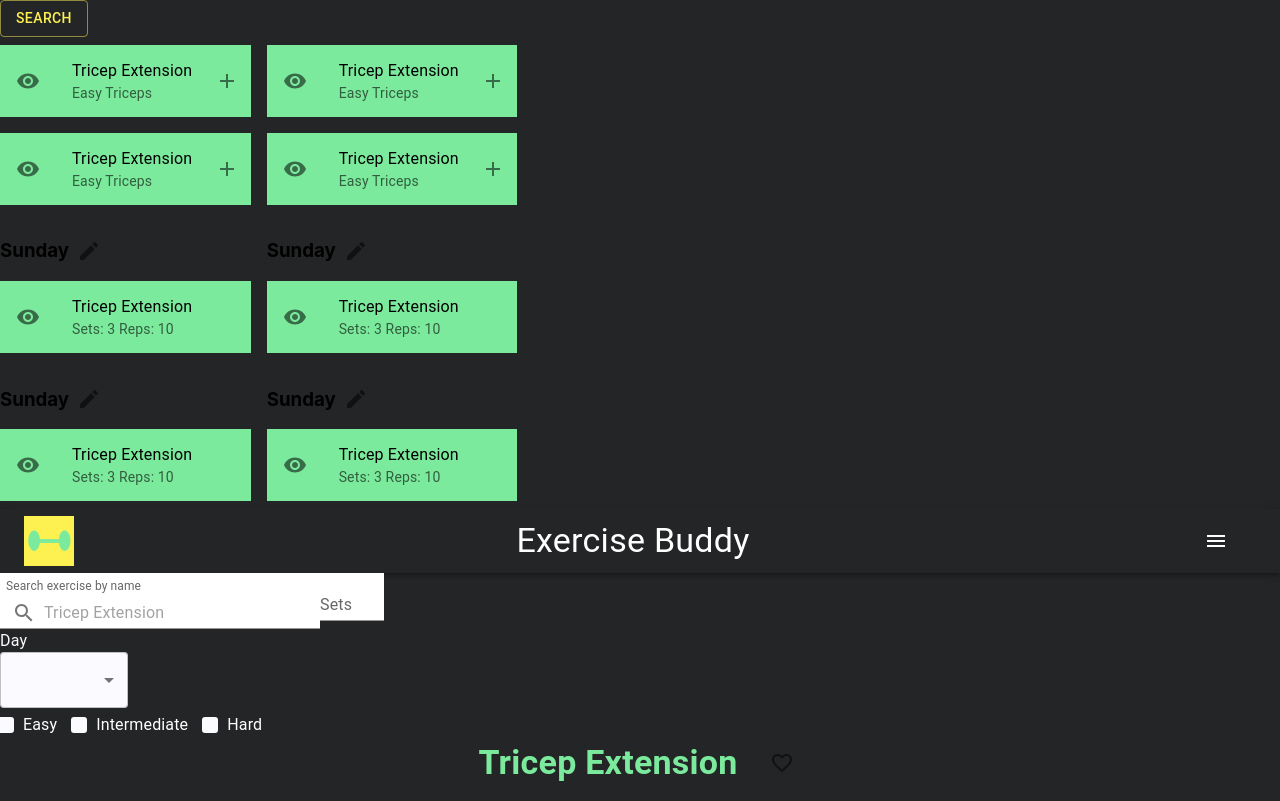
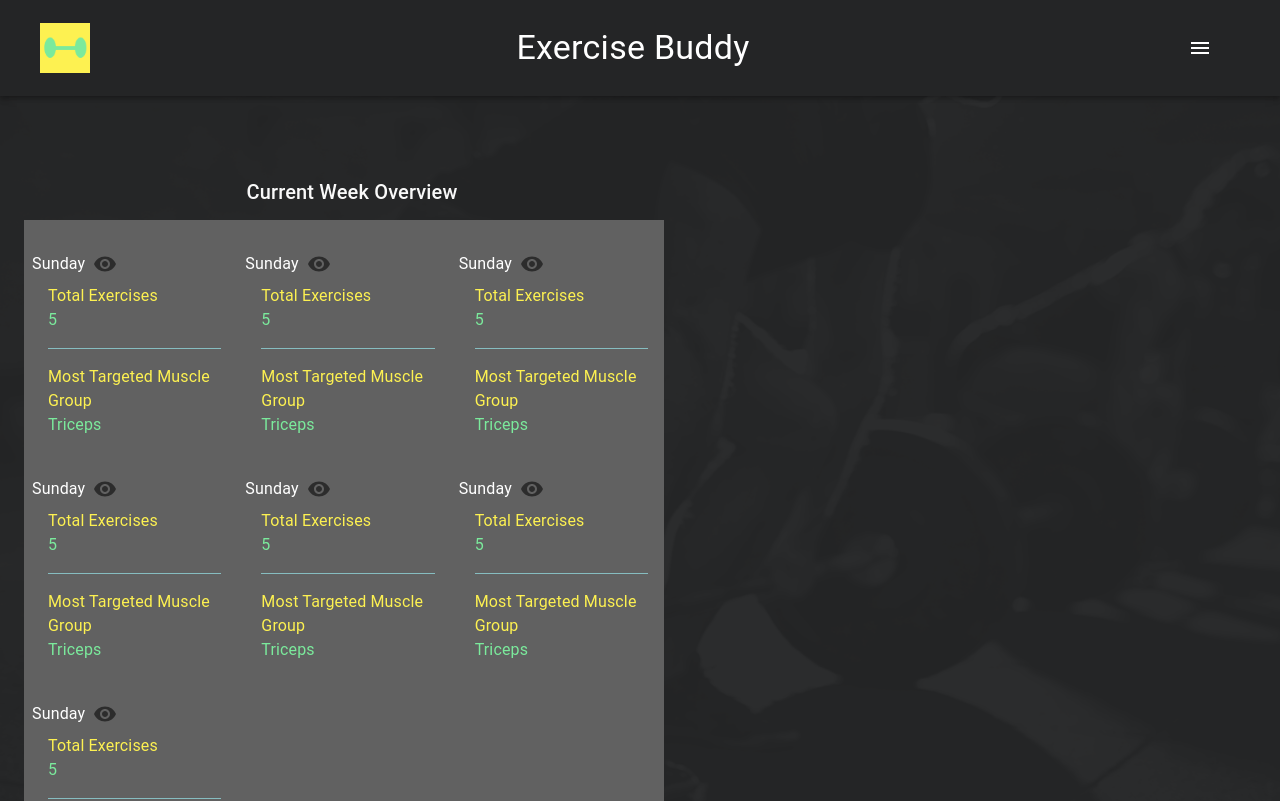
Before and after one commit to Necolanch/exercise-buddy, a React (Create React App) app in the folder exercise-buddy/: page / in a window 1280 px wide. Shown: the top 801 px of the page. Built offline with nearby package versions, Linux system fonts and the light colour scheme.

Commit message:
Create dashboard list component and folder for images and create dashboard page

```diff
--- a/exercise-buddy/package.json
+++ b/exercise-buddy/package.json
@@ -13,6 +13,7 @@
     "prop-types": "^15.8.1",
     "react": "^18.2.0",
     "react-dom": "^18.2.0",
+    "react-router-dom": "^6.8.0",
     "react-scripts": "5.0.1",
     "web-vitals": "^2.1.4"
   },
--- a/exercise-buddy/src/App.js
+++ b/exercise-buddy/src/App.js
@@ -1,24 +1,21 @@
 import './App.css';
 
 import MyButton from './Components/Button';
-import { AddList, PlanList } from './Components/List';
+import { AddList, PlanList, DashboardList } from './Components/List';
 import HamburgerMenu from './Components/HamburgerMenu';
 import { SearchInput, NumberInput, DropDown } from './Components/Input';
 import Filter from './Components/Filter';
 import Description from './Components/Description';
+import {Routes, Route} from "react-router-dom";
+
+import Dashboard from './pages/Dashboard';
 
 function App() {
   return (
     <div>
-      <MyButton/>
-      <AddList/>
-      <PlanList/>
-      <HamburgerMenu/>
-      <SearchInput/>
-      <NumberInput/>
-      <DropDown/>
-      <Filter/>
-      <Description/>
+      <Routes>
+        <Route path="/" element={<Dashboard/>}/>
+      </Routes>
     </div>
   );
 }
--- a/exercise-buddy/src/Components/HamburgerMenu.js
+++ b/exercise-buddy/src/Components/HamburgerMenu.js
@@ -27,9 +27,9 @@ const HamburgerMenu = (props) => {
       };
     return (
         <Box sx={{flexGrow:1}}>
-          <AppBar position="static" sx={{backgroundColor:"rgba(0,0,0,0)"}}>
+          <AppBar position="static" sx={{backgroundColor:"rgba(0,0,0,0)", padding:"1em"}}>
             <Toolbar>
-              <img src={require("../EB-logo.png")} alt="Exercise Buddy Logo" width="50" height="50"/>
+              <img src={require("../IMG/EB-logo.png")} alt="Exercise Buddy Logo" width="50" height="50"/>
               <Typography variant="h4" component="div" sx={{ flexGrow: 1, textAlign:"center" }}>
                 {props.title}
               </Typography>
--- a/exercise-buddy/src/Components/List.js
+++ b/exercise-buddy/src/Components/List.js
@@ -1,3 +1,4 @@
+import Box from '@mui/material/Box';
 import Grid from '@mui/material/Grid';
 import List from '@mui/material/List';
 import ListItem from '@mui/material/ListItem';
@@ -9,6 +10,7 @@ import AddIcon from '@mui/icons-material/Add';
 import EditIcon from '@mui/icons-material/Edit';
 import { createTheme, ThemeProvider } from '@mui/material/styles';
 import { PropTypes } from "prop-types";
+import { Divider, Typography } from '@mui/material';
 
 const theme=createTheme({
     components:{
@@ -150,6 +152,143 @@ const PlanList = (props) =>{
     )
 }
 
+const DashboardList = (props) => {
+  return (
+    <Box sx={{marginTop:"5em", marginLeft:"2em"}}>
+    <Typography variant="h6" component="h4" sx={{color:"white", width:"50vw", textAlign:"center", marginBottom:"1em"}}>Current Week Overview</Typography>
+    <List>
+    <Grid container spacing={1} rowSpacing={2} sx={{width:"50vw", backgroundColor:"#616161"}}>
+      <Grid item sm={4}>
+        <ListItem sx={{display:"flex", flexDirection:"column"}}>
+          <Box sx={{color:"white", display:"flex", alignItems:"center", marginLeft:"-7em"}}>
+            <Typography>{props.day}</Typography>
+            <IconButton>
+              <VisibilityIcon/>
+            </IconButton>
+          </Box>
+          <Box>
+          <Typography sx={{color:"#FDF151"}}>Total Exercises</Typography>
+          <Typography sx={{color:"#7BEA9C"}}>{props.totalExercises}</Typography>
+          <Divider sx={{backgroundColor:"#99D7DB", marginY:"1em"}}/>
+          <Typography sx={{color:"#FDF151"}}>Most Targeted Muscle Group</Typography>
+          <Typography sx={{color:"#7BEA9C"}}>{props.targetedMuscle}</Typography>
+          </Box>
+        </ListItem>
+      </Grid>
+
+      <Grid item sm={4}>
+        <ListItem sx={{display:"flex", flexDirection:"column"}}>
+          <Box sx={{color:"white", display:"flex", alignItems:"center", marginLeft:"-7em"}}>
+            <Typography>{props.day}</Typography>
+            <IconButton>
+              <VisibilityIcon/>
+            </IconButton>
+          </Box>
+          <Box>
+          <Typography sx={{color:"#FDF151"}}>Total Exercises</Typography>
+          <Typography sx={{color:"#7BEA9C"}}>{props.totalExercises}</Typography>
+          <Divider sx={{backgroundColor:"#99D7DB", marginY:"1em"}}/>
+          <Typography sx={{color:"#FDF151"}}>Most Targeted Muscle Group</Typography>
+          <Typography sx={{color:"#7BEA9C"}}>{props.targetedMuscle}</Typography>
+          </Box>
+        </ListItem>
+      </Grid>
+
+      <Grid item sm={4}>
+        <ListItem sx={{display:"flex", flexDirection:"column"}}>
+          <Box sx={{color:"white", display:"flex", alignItems:"center", marginLeft:"-7em"}}>
+            <Typography>{props.day}</Typography>
+            <IconButton>
+              <VisibilityIcon/>
+            </IconButton>
+          </Box>
+          <Box>
+          <Typography sx={{color:"#FDF151"}}>Total Exercises</Typography>
+          <Typography sx={{color:"#7BEA9C"}}>{props.totalExercises}</Typography>
+          <Divider sx={{backgroundColor:"#99D7DB", marginY:"1em"}}/>
+          <Typography sx={{color:"#FDF151"}}>Most Targeted Muscle Group</Typography>
+          <Typography sx={{color:"#7BEA9C"}}>{props.targetedMuscle}</Typography>
+          </Box>
+        </ListItem>
+      </Grid>
+
+      <Grid item sm={4}>
+        <ListItem sx={{display:"flex", flexDirection:"column"}}>
+          <Box sx={{color:"white", display:"flex", alignItems:"center", marginLeft:"-7em"}}>
+            <Typography>{props.day}</Typography>
+            <IconButton>
+              <VisibilityIcon/>
+            </IconButton>
+          </Box>
+          <Box>
+          <Typography sx={{color:"#FDF151"}}>Total Exercises</Typography>
+          <Typography sx={{color:"#7BEA9C"}}>{props.totalExercises}</Typography>
+          <Divider sx={{backgroundColor:"#99D7DB", marginY:"1em"}}/>
+          <Typography sx={{color:"#FDF151"}}>Most Targeted Muscle Group</Typography>
+          <Typography sx={{color:"#7BEA9C"}}>{props.targetedMuscle}</Typography>
+          </Box>
+        </ListItem>
+      </Grid>
+
+      <Grid item sm={4}>
+        <ListItem sx={{display:"flex", flexDirection:"column"}}>
+          <Box sx={{color:"white", display:"flex", alignItems:"center", marginLeft:"-7em"}}>
+            <Typography>{props.day}</Typography>
+            <IconButton>
+              <VisibilityIcon/>
+            </IconButton>
+          </Box>
+          <Box>
+          <Typography sx={{color:"#FDF151"}}>Total Exercises</Typography>
+          <Typography sx={{color:"#7BEA9C"}}>{props.totalExercises}</Typography>
+          <Divider sx={{backgroundColor:"#99D7DB", marginY:"1em"}}/>
+          <Typography sx={{color:"#FDF151"}}>Most Targeted Muscle Group</Typography>
+          <Typography sx={{color:"#7BEA9C"}}>{props.targetedMuscle}</Typography>
+          </Box>
+        </ListItem>
+      </Grid>
+
+      <Grid item sm={4}>
+        <ListItem sx={{display:"flex", flexDirection:"column"}}>
+          <Box sx={{color:"white", display:"flex", alignItems:"center", marginLeft:"-7em"}}>
+            <Typography>{props.day}</Typography>
+            <IconButton>
+              <VisibilityIcon/>
+            </IconButton>
+          </Box>
+          <Box>
+          <Typography sx={{color:"#FDF151"}}>Total Exercises</Typography>
+          <Typography sx={{color:"#7BEA9C"}}>{props.totalExercises}</Typography>
+          <Divider sx={{backgroundColor:"#99D7DB", marginY:"1em"}}/>
+          <Typography sx={{color:"#FDF151"}}>Most Targeted Muscle Group</Typography>
+          <Typography sx={{color:"#7BEA9C"}}>{props.targetedMuscle}</Typography>
+          </Box>
+        </ListItem>
+      </Grid>
+
+      <Grid item sm={4}>
+        <ListItem sx={{display:"flex", flexDirection:"column"}}>
+          <Box sx={{color:"white", display:"flex", alignItems:"center", marginLeft:"-7em"}}>
+            <Typography>{props.day}</Typography>
+            <IconButton>
+              <VisibilityIcon/>
+            </IconButton>
+          </Box>
+          <Box>
+          <Typography sx={{color:"#FDF151"}}>Total Exercises</Typography>
+          <Typography sx={{color:"#7BEA9C"}}>{props.totalExercises}</Typography>
+          <Divider sx={{backgroundColor:"#99D7DB", marginY:"1em"}}/>
+          <Typography sx={{color:"#FDF151"}}>Most Targeted Muscle Group</Typography>
+          <Typography sx={{color:"#7BEA9C"}}>{props.targetedMuscle}</Typography>
+          </Box>
+        </ListItem>
+      </Grid>
+    </Grid>
+    </List>
+    </Box>
+  )
+}
+
 AddList.propTypes={
     name: PropTypes.string,
     difficulty: PropTypes.string,
@@ -176,4 +315,16 @@ PlanList.defaultProps={
     day:"Sunday"
 }
 
-export {AddList, PlanList}
+DashboardList.propTypes={
+  day:PropTypes.string,
+  totalExercises:PropTypes.number,
+  targetedMuscle:PropTypes.string
+}
+
+DashboardList.defaultProps={
+  day:"Sunday",
+  totalExercises:5,
+  targetedMuscle:"Triceps"
+}
+
+export {AddList, PlanList, DashboardList}
--- a/exercise-buddy/src/index.js
+++ b/exercise-buddy/src/index.js
@@ -3,11 +3,14 @@ import ReactDOM from 'react-dom/client';
 import './index.css';
 import App from './App';
 import reportWebVitals from './reportWebVitals';
+import { BrowserRouter } from 'react-router-dom';
 
 const root = ReactDOM.createRoot(document.getElementById('root'));
 root.render(
   <React.StrictMode>
+    <BrowserRouter>
     <App />
+    </BrowserRouter>
   </React.StrictMode>
 );
 
--- /dev/null
+++ b/exercise-buddy/src/pages/Dashboard.js
@@ -0,0 +1,14 @@
+import HamburgerMenu from "../Components/HamburgerMenu";
+import { DashboardList } from "../Components/List";
+
+const Dashboard=props=>{
+    return(
+        <div>
+        <HamburgerMenu/>
+        <img src={require("../IMG/exercising.jpg")} alt="People exercising background" style={{position:"absolute", width:"100vw", height:"100vh", opacity:".03", filter:"grayscale(100%)"}}/>
+        <DashboardList/>
+        </div>
+    )
+}
+
+export default Dashboard;
```
Also changed, not shown: exercise-buddy/src/IMG/EB-logo.png (renamed from exercise-buddy/src/EB-logo.png), exercise-buddy/src/IMG/exercising.jpg (added).
